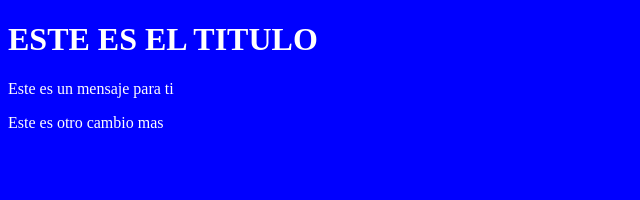
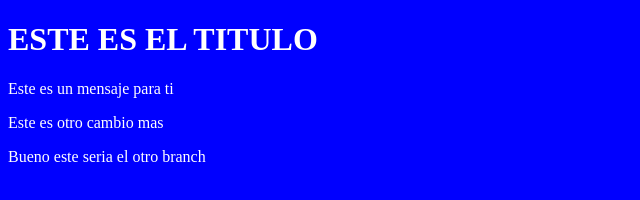
Before and after one commit to krary/Trabajando-VSC, a plain HTML site: page index.html in a window 1280 px wide. Shown: the whole page, without its empty margins (0-640 px from the left). Drawn offline with Linux system fonts and the light colour scheme.

Commit message:
Esta es la actulizacion del merge

```diff
--- a/index.html
+++ b/index.html
@@ -6,5 +6,6 @@
 <body style="background : blue;color:white;">
 Este es un mensaje para ti
 <p>Este es otro cambio mas</p>
+<p>Bueno este seria el otro branch</p>
 </body>
 </html>
```
